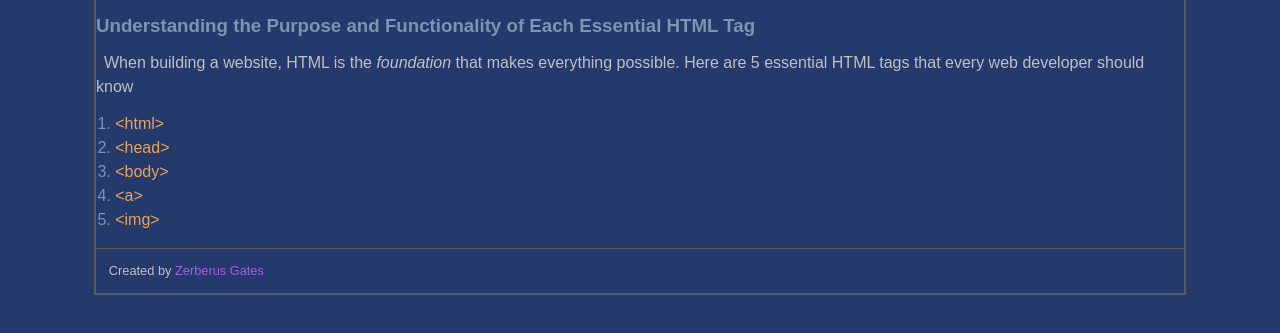
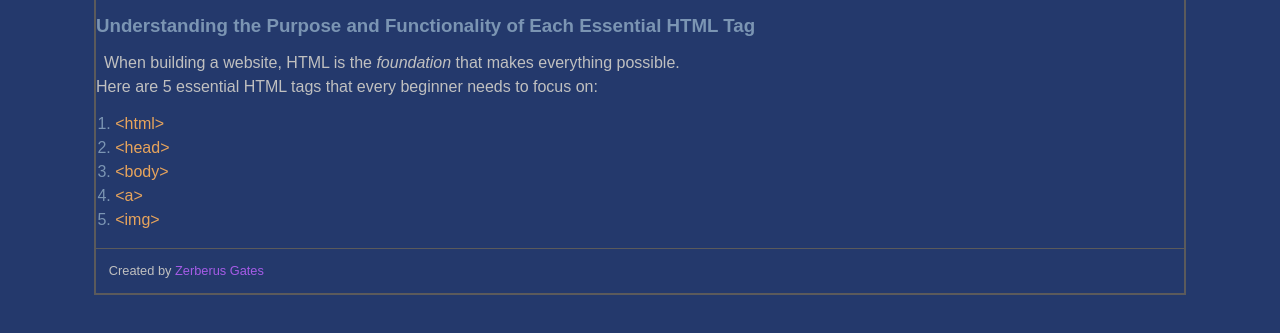
Before and after one commit to xZerberusGates/blogpage, a plain HTML site: page index.html in a window 1280 px wide. Shown: the part 341-674 px from the top of the page. Drawn offline with Linux system fonts and the light colour scheme.

Commit message:
added line break

```diff
--- a/index.html
+++ b/index.html
@@ -47,8 +47,9 @@
 					</h3>
 					<p class="intro-para">
 						When building a website, HTML is the <em>foundation</em> that makes
-						everything possible. Here are 5 essential HTML tags that every web
-						developer should know
+						everything possible. <br />
+						Here are 5 essential HTML tags that every beginner needs to focus
+						on:
 					</p>
 					<ol class="html-tag-list">
 						<li class="tag-list"><a href="#html">&lt;html&gt;</a></li>
```
